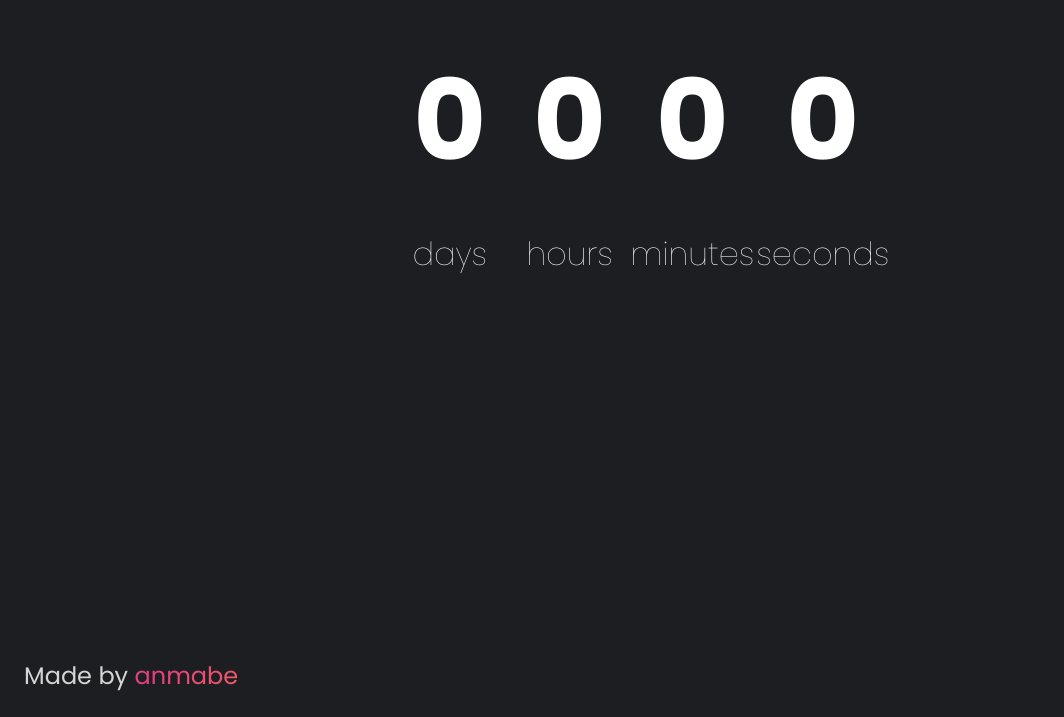
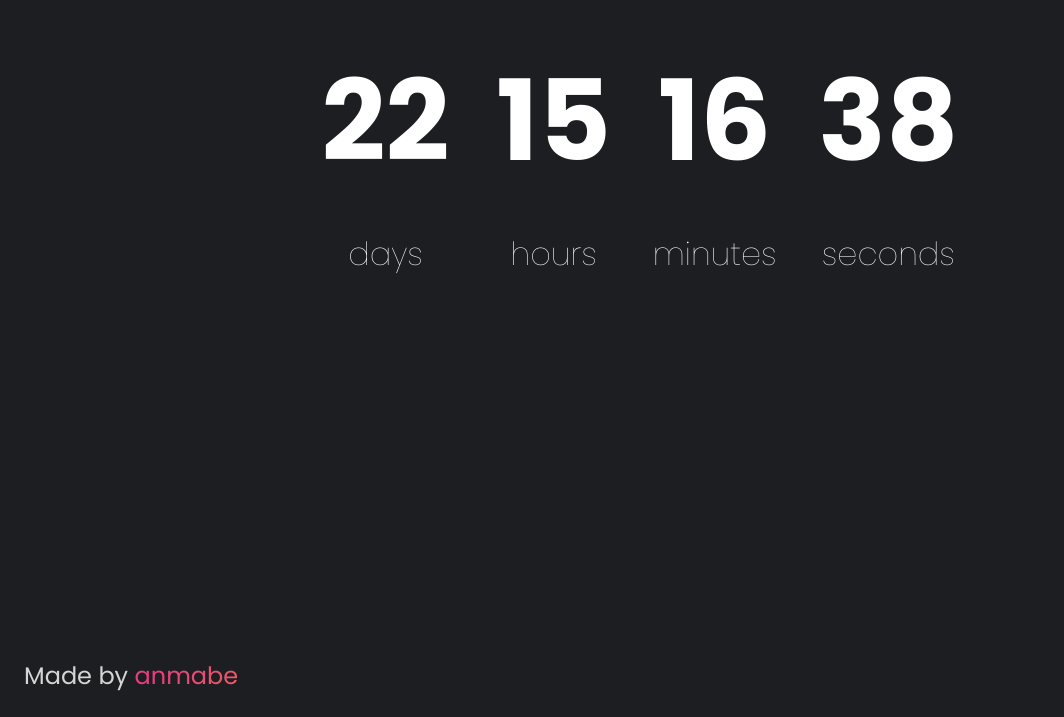
Before and after one commit to Pahagit/sanyatimer123, a plain HTML site: page index.html in a window 1280 px wide. Shown: the part 83-800 px from the top of the page, without its empty margins (0-1064 px from the left). Drawn offline with Linux system fonts and the light colour scheme.

Commit message:
Update index.html

```diff
--- a/index.html
+++ b/index.html
@@ -157,3 +157,29 @@ footer {
         <footer>Made by <span id='anmabe'><a href="https://anmabe.es">anmabe<a><span></footer>
     </body>
 </html>
+
+            <script>
+            const endDate = new Date(2022, 9, 1, 23, 59, 59, 999);
+let daysElement = document.getElementById("days");
+let hoursElement = document.getElementById("hours");
+let minutesElement = document.getElementById("minutes");
+let secondsElement = document.getElementById("seconds");
+
+function updateCountdown(){
+  let currDate = new Date();
+  let timeLeft = endDate.getTime() - currDate.getTime();
+
+  let daysLeft = Math.floor(timeLeft / (1000 * 60 * 60 * 24));
+  let hoursLeft = Math.floor((timeLeft % (1000 * 60 * 60 * 24)) / (1000 * 60 * 60));
+  let minutesLeft = Math.floor((timeLeft % (1000 * 60 * 60)) / (1000 * 60));
+  let secondsLeft = Math.floor((timeLeft % (1000 * 60)) / 1000);
+
+  daysElement.innerHTML = daysLeft;
+  hoursElement.innerHTML = hoursLeft;
+  minutesElement.innerHTML = minutesLeft;
+  secondsElement.innerHTML = secondsLeft;
+}
+
+updateCountdown();
+setInterval(updateCountdown, 1000);
+            </script>
```
